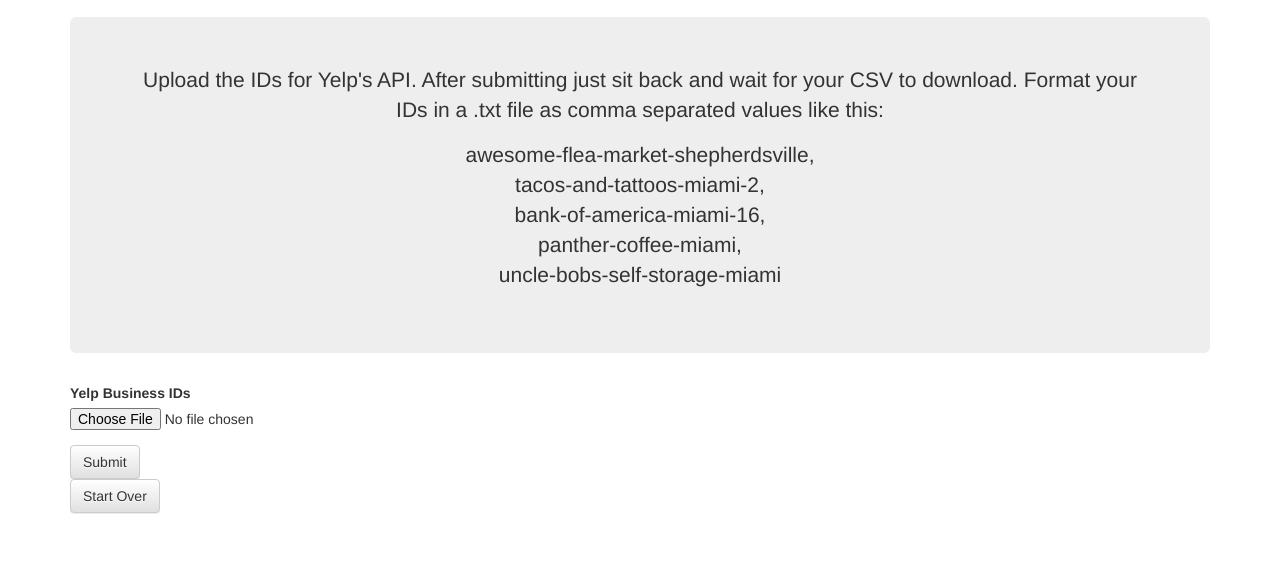
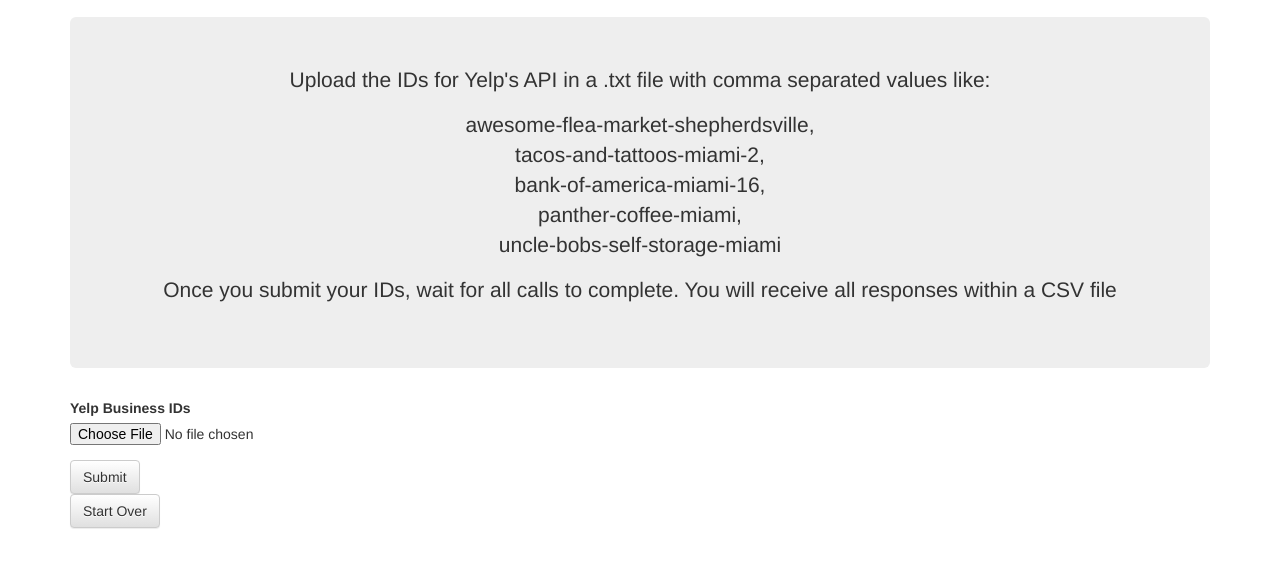
Before and after one commit to lfepp/yelp, a website: page public/views/index.html in a window 1280 px wide. Shown: the part 93-660 px from the top of the page. Drawn offline with nearby package versions, Linux system fonts and the light colour scheme.

Commit message:
More clear instructions

```diff
--- a/public/views/index.html
+++ b/public/views/index.html
@@ -10,12 +10,13 @@
   <div class="container">
     <h1 class="page-header text-center">Yelp Tool</h1>
     <div class="jumbotron text-center">
-      <p>Upload the IDs for Yelp's API. After submitting just sit back and wait for your CSV to download. Format your IDs in a .txt file as comma separated values like this:</p>
+      <p>Upload the IDs for Yelp's API in a .txt file with comma separated values like:</p>
       <p>awesome-flea-market-shepherdsville,<br>
       tacos-and-tattoos-miami-2,<br>
       bank-of-america-miami-16,<br>
       panther-coffee-miami,<br>
       uncle-bobs-self-storage-miami</p>
+      <p>Once you submit your IDs, wait for all calls to complete. You will receive all responses within a CSV file</p>
     </div>
     <form action="input" method="post" enctype="multipart/form-data">
       <div class="form-group">
```
